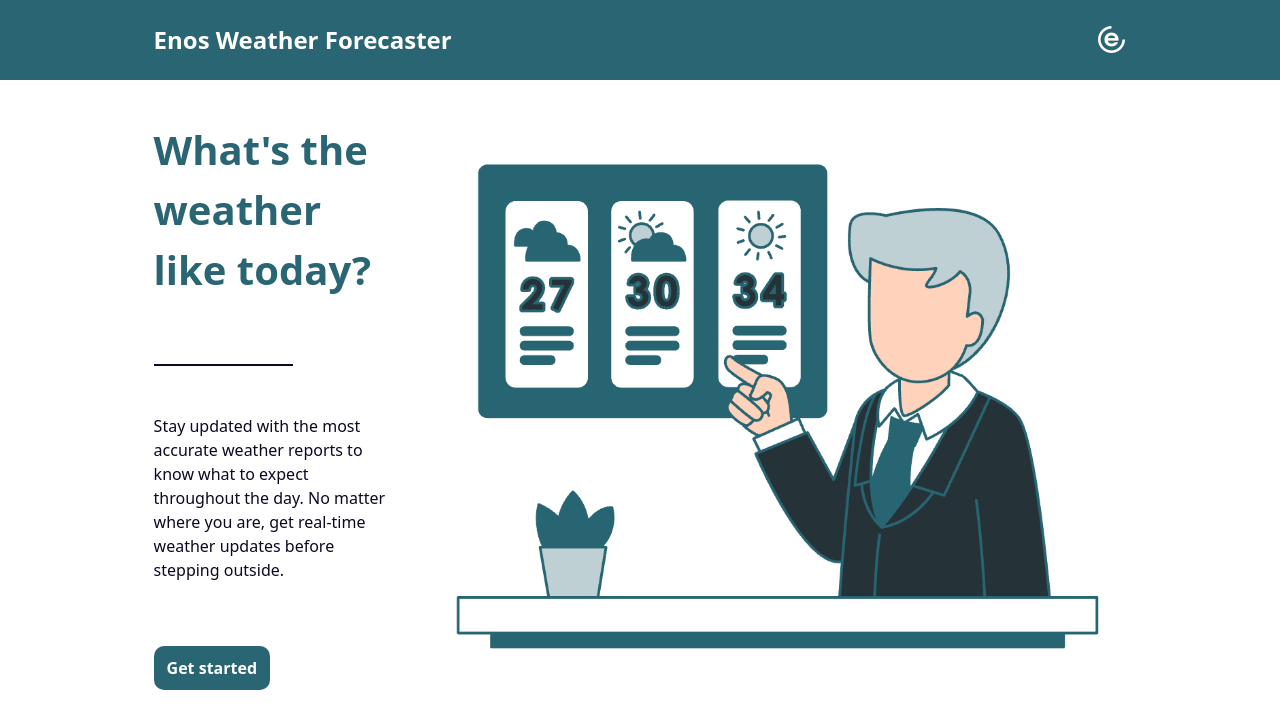
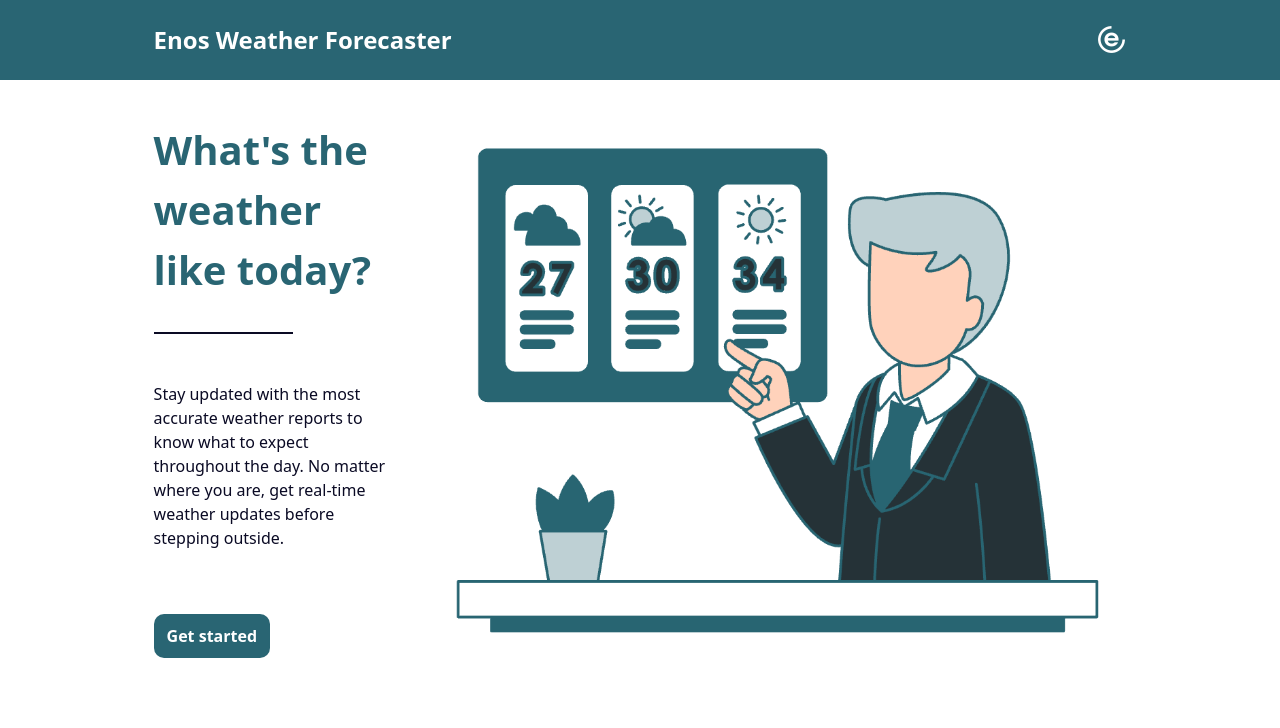
Before and after one commit to ensonal/EnosWeatherForecast-React, a React (Create React App) app in the folder enos-app/: page / in a window 1280 px wide. Shown: the top 728 px of the page. Built offline with nearby package versions, Linux system fonts and the light colour scheme.

Commit message:
refact alignment

```diff
--- a/enos-app/src/modules/home/ui/HomePageContainer.tsx
+++ b/enos-app/src/modules/home/ui/HomePageContainer.tsx
@@ -12,18 +12,20 @@ export function HomePageContainer() {
     return (
         <div className="home-container d-flex flex-row justify-content-between">
             <div className="container-two d-flex flex-column gap-5">
-                <p className="header">What's the weather like today?</p>
-                <div className="divider"></div>
+                <div className="d-flex flex-column gap-3">
+                    <p className="header">What's the weather like today?</p>
+                    <div className="divider"></div>
+                </div>
                 <p className="sub-text">
                     Stay updated with the most accurate weather reports to know what to expect throughout the
                     day. No matter where you are, get real-time weather updates before stepping outside.
                 </p>
-                <div className="button-container"  onClick={handleClick}>
+                <div className="button-container" onClick={handleClick}>
                     <p className="action-text m-0">Get started</p>
                 </div>
             </div>
             <div className="container-one">
-                <img src={banner} alt="Welcome to Enos" width={700} style={{objectFit: "contain"}} />
+                <img src={banner} alt="Welcome to Enos" width={700} style={{ objectFit: "contain" }} />
             </div>
         </div>
     );
```
